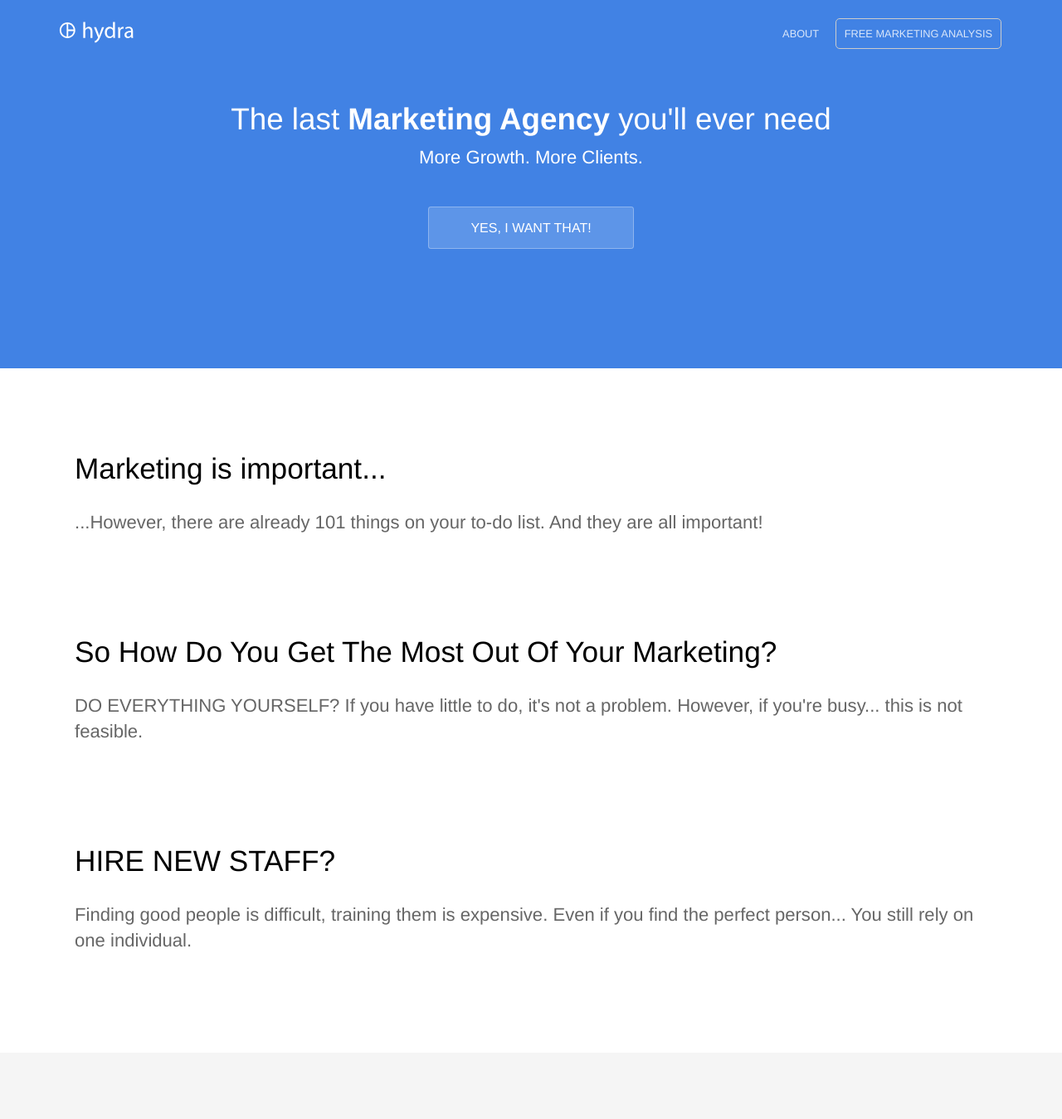
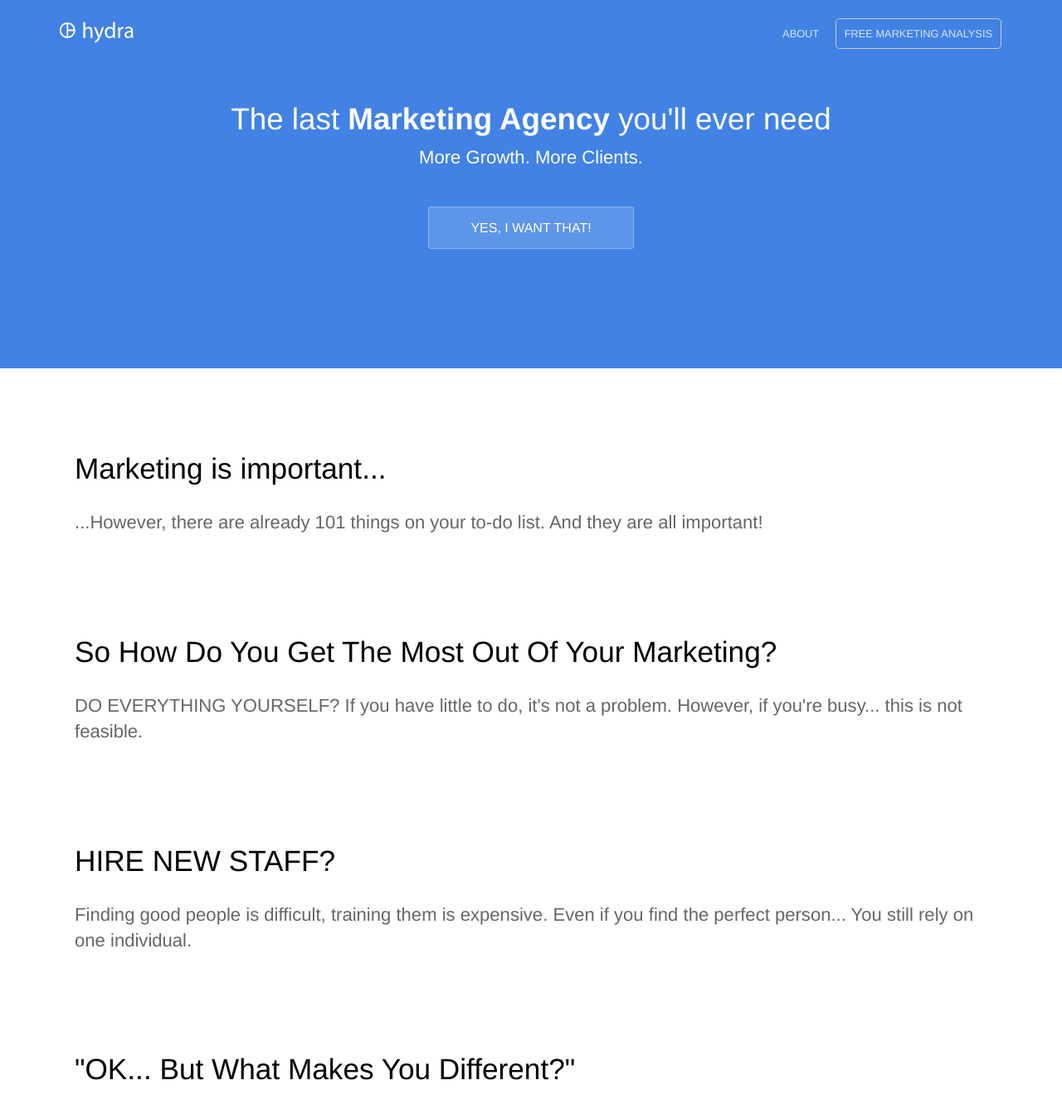
Before and after one commit to Huntinex/MMResults, a Jekyll site: the page built from index.html, in a window 1280 px wide. Shown: the top 1349 px of the page at 83% size. Built offline with Jekyll 4.4.1, drawn with Linux system fonts in a browser that asks for light colours; grey boxes are pictures that could not be loaded.

Commit message:
Update index.html

```diff
--- a/index.html
+++ b/index.html
@@ -38,12 +38,15 @@
 
 		</div>
 	</section>
-
-	<section class="testimonial">
+	<section>
 		<div class="container flex">
 			<div class="text editable">
 				<h2>"OK... But What Makes You Different?"</h2>
 			</div>
+		</div>
+	</section>
+	<section class="testimonial">
+		<div class="container flex">
 			<div class="testimonial-block">
 				<div class="image">
 					<img src="{{ site.baseurl }}/images/testimony1.png" alt="Screenshot" class="screenshot editable" />
```
